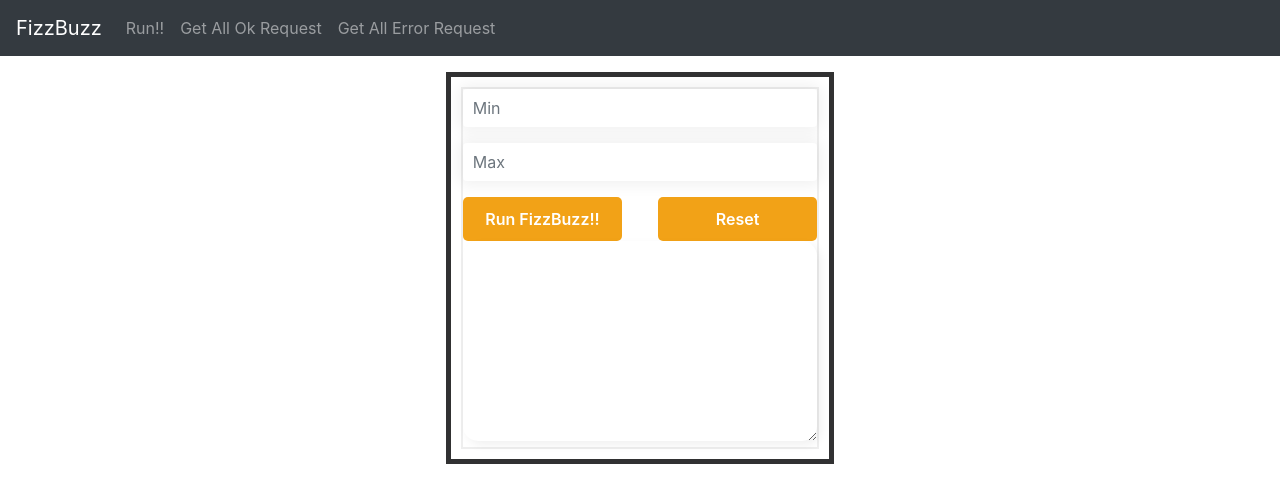
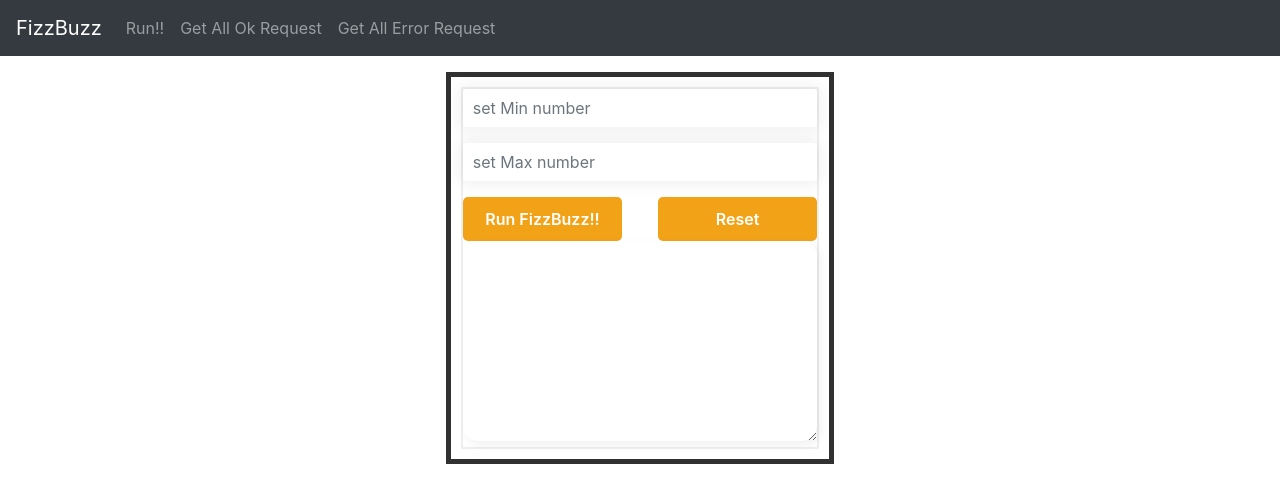
Before and after one commit to pablo-mendez-dev/fizzbuzz-frontend, an Angular app: page /get-fizzbuzz in a window 1280 px wide. Shown: the top 502 px of the page. Built offline with nearby package versions, Linux system fonts and the light colour scheme.

Commit message:
update 26-04/3

```diff
--- a/src/app/components/get-fizzbuzz/get-fizzbuzz.component.html
+++ b/src/app/components/get-fizzbuzz/get-fizzbuzz.component.html
@@ -3,7 +3,7 @@
 
         <form [formGroup]="form" (ngSubmit)="onSubmit()">
             <div class="form-group">
-                <input type="text" placeholder="Min" formControlName="min" class="form-control" [(ngModel)]="min"
+                <input type="text" placeholder="set Min number" formControlName="min" class="form-control" [(ngModel)]="min"
                     [ngClass]="{ 'is-invalid': submitted && f['min'].errors }" />
                 <div *ngIf="submitted && f['min'].errors" class="invalid-feedback">
                     <div *ngIf="f['min'].errors['required']">Min is required</div>
@@ -11,7 +11,7 @@
             </div>
 
             <div class="form-group">
-                <input type="text" placeholder="Max" formControlName="max" class="form-control" [(ngModel)]="max"
+                <input type="text" placeholder="set Max number" formControlName="max" class="form-control" [(ngModel)]="max"
                     [ngClass]="{ 'is-invalid': submitted && f['max'].errors }" />
                 <div *ngIf="submitted && f['max'].errors" class="invalid-feedback">
                     <div *ngIf="f['max'].errors['required']">Max is required</div>
```
